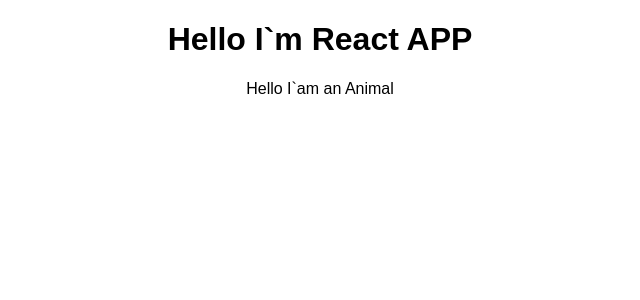
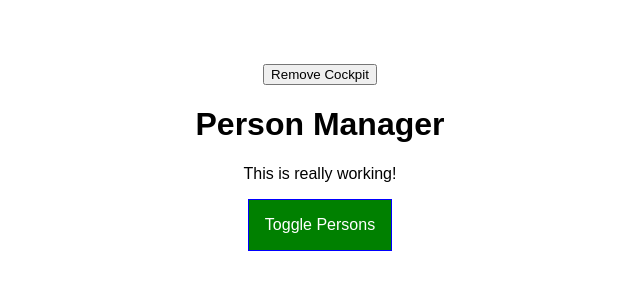
Before and after one commit to haris-75/test-app, a React (Create React App) app: page / in a window 1280 px wide. Shown: the top 300 px of the page, without its empty margins (320-960 px from the left). Built offline with nearby package versions, Linux system fonts and the light colour scheme.

Commit message:
Additional Changes

```diff
--- a/src/App.js
+++ /dev/null
@@ -1,18 +0,0 @@
-import React, { Component } from 'react';
-import './App.css';
-import Animal from './Animal/Animal.js'
-
-class App extends Component {
-  render() {
-    return (
-      <div className="App">
-        <h1> Hello I`m React APP </h1>
-
-      <Animal />
-      </div>
-    );
-    //return React.createElement('div',{className: "App"},React.createElement('h1',null,'Me hou react ke app'));
-  }
-}
-
-export default App;
--- /dev/null
+++ b/src/Components/Cockpit/Cockpit.css
@@ -0,0 +1,28 @@
+
+  .button_simple {
+    border: 1px solid blue;
+    padding: 16px;
+    background-color: green;
+    font: inherit;
+    color: white;
+    cursor: pointer;
+  }
+
+  .button_simple:hover {
+    background-color: lightgreen;
+    color: black;
+  }
+
+  .button_click {
+    border: 1px solid burlywood;
+    padding: 16px;
+    background-color:brown;
+    font: inherit;
+    color: white;
+    cursor: pointer;
+  }
+
+  .button_click:hover {
+    background-color: salmon;
+    color: black;
+  }
--- /dev/null
+++ b/src/Components/Cockpit/Cockpit.js
@@ -0,0 +1,22 @@
+import React, { useEffect } from 'react';
+
+import classes from './Cockpit.css';
+
+const cockpit = props => {
+
+    let btnClass = 'button_simple';
+    if(props.showPersons)
+        btnClass = 'button_click';
+
+  return (
+    <div>
+      <h1>{props.title}</h1>
+      <p>This is really working!</p>
+      <button className = {btnClass} onClick={props.clicked}>
+        Toggle Persons
+      </button>
+    </div>
+  );
+};
+
+export default cockpit;
--- /dev/null
+++ b/src/Components/Persons/Person/Person.css
@@ -0,0 +1,14 @@
+.Person {
+    width: 60%;
+    margin: 16px auto;
+    border: 1px solid #eee;
+    box-shadow: 0 2px 3px #ccc;
+    padding: 16px;
+    text-align: center;
+}
+
+@media (min-width: 500px) {
+    .Person {
+        width: 450px;
+    }
+}
--- /dev/null
+++ b/src/Components/Persons/Person/Person.js
@@ -0,0 +1,23 @@
+import React, { Component } from 'react';
+
+import classes from './Person.css';
+
+class Person extends Component {
+  render() {
+    return (
+      <div className="Person">
+        <p onClick={this.props.click}>
+          I'm {this.props.name} and I am {this.props.age} years old!
+        </p>
+        <p>{this.props.children}</p>
+        <input
+          type="text"
+          onChange={this.props.changed}
+          value={this.props.name}
+        />
+      </div>
+    );
+  }
+}
+
+export default Person;
--- /dev/null
+++ b/src/Components/Persons/Persons.js
@@ -0,0 +1,22 @@
+import React, { Component } from 'react';
+
+import Person from './Person/Person';
+
+class Persons extends Component {
+
+  render() {
+    return this.props.persons.map((person, index) => {
+      return (
+        <Person
+          click={() => this.props.clicked(index)}
+          name={person.name}
+          age={person.age}
+          key={person.id}
+          changed={event => this.props.changed(event, person.id)}
+        />
+      );
+    });
+  }
+}
+
+export default Persons;
--- a/src/App.css
+++ b/src/Containers/App.css
@@ -1,3 +1,4 @@
 .App {
   text-align: center;
+  padding-top: 5%;
 }
--- /dev/null
+++ b/src/Containers/App.js
@@ -0,0 +1,92 @@
+import React, { Component } from 'react';
+
+import classes from './App.css';
+import Persons from '../Components/Persons/Persons';
+import Cockpit from '../Components/Cockpit/Cockpit';
+
+class App extends Component {
+  constructor(props) {
+    super(props);
+    console.log('[App.js] constructor');
+  }
+
+  state = {
+    persons: [
+      { id: 'asfa1', name: 'Max', age: 28 },
+      { id: 'vasdf1', name: 'Manu', age: 29 },
+      { id: 'asdf11', name: 'Stephanie', age: 26 }
+    ],
+    otherState: 'some other value',
+    showPersons: false,
+    showCockpit: true
+  };
+
+  nameChangedHandler = (event, id) => {
+    const personIndex = this.state.persons.findIndex(p => {
+      return p.id === id;
+    });
+
+    const person = {
+      ...this.state.persons[personIndex]
+    };
+
+    // const person = Object.assign({}, this.state.persons[personIndex]);
+
+    person.name = event.target.value;
+
+    const persons = [...this.state.persons];
+    persons[personIndex] = person;
+
+    this.setState({ persons: persons });
+  };
+
+  deletePersonHandler = personIndex => {
+    // const persons = this.state.persons.slice();
+    const persons = [...this.state.persons];
+    persons.splice(personIndex, 1);
+    this.setState({ persons: persons });
+  };
+
+  togglePersonsHandler = () => {
+    const doesShow = this.state.showPersons;
+    this.setState({ showPersons: !doesShow });
+  };
+
+  render() {
+    let persons = null;
+
+    if (this.state.showPersons) {
+      persons = (
+        <Persons
+          persons={this.state.persons}
+          clicked={this.deletePersonHandler}
+          changed={this.nameChangedHandler}
+        />
+      );
+    }
+
+    return (
+      <div className="App">
+        <button
+          onClick={() => {
+            this.setState({ showCockpit: false });
+          }}
+        >
+          Remove Cockpit
+        </button>
+        {this.state.showCockpit ? (
+          <Cockpit
+            title={this.props.appTitle}
+            showPersons={this.state.showPersons}
+            persons={this.state.persons}
+            clicked={this.togglePersonsHandler}
+          />
+        ) : null}
+        {persons}
+      </div>
+    );
+    // return React.createElement('div', {className: 'App'}, React.createElement('h1', null, 'Does this work now?'));
+  }
+}
+
+export default App;
--- a/src/index.js
+++ b/src/index.js
@@ -1,8 +1,8 @@
 import React from 'react';
 import ReactDOM from 'react-dom';
 import './index.css';
-import App from './App';
+import App from './Containers/App';
 import registerServiceWorker from './registerServiceWorker';
 
-ReactDOM.render(<App />, document.getElementById('root'));
+ReactDOM.render(<App appTitle='Person Manager'/>, document.getElementById('root'));
 registerServiceWorker();
```
Also changed, not shown: package.json (line endings or trailing spaces), src/Components/Animal/Animal.js (renamed from src/Animal/Animal.js), src/Components/Persons/Persons.css (added), 1 other file (tests, documents, lock files or other folders).
